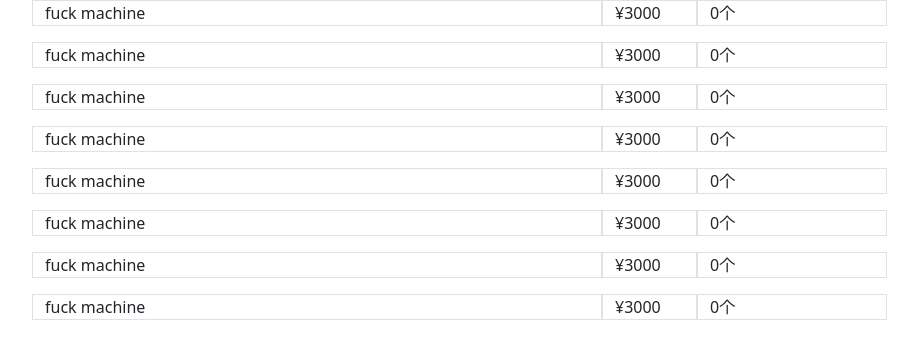
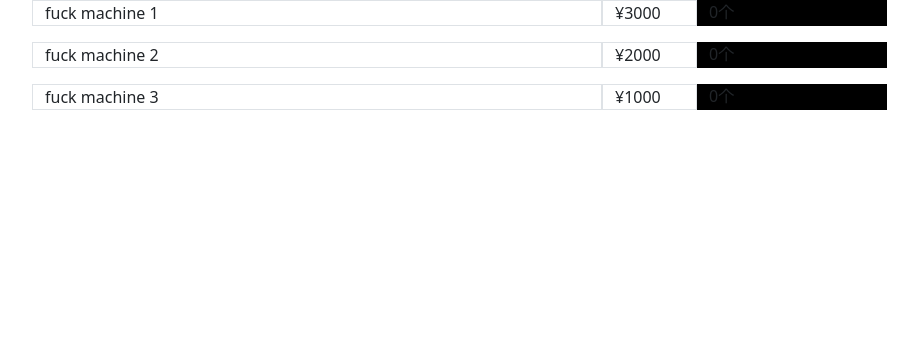
Before and after one commit to Marshall-Hao/react-demo, a React app: page / in a window 1280 px wide. Shown: the top 358 px of the page, without its empty margins (38-956 px from the left). Built offline with nearby package versions, Linux system fonts and the light colour scheme.

Commit message:
list condition check

```diff
--- a/src/App.js
+++ b/src/App.js
@@ -1,24 +1,50 @@
-import React from "react";
+import React, { Component } from "react";
 import "./App.css";
 import ListItem from "./components/listItem";
+// import ListItem from "./components/listItemFunc";
 
-function App() {
-  return (
-    <>
+const listData = [
+  {
+    id: 1,
+    name: "fuck machine 1",
+    price: 3000,
+    stock: 20,
+  },
+  {
+    id: 2,
+    name: "fuck machine 2",
+    price: 2000,
+    stock: 10,
+  },
+  {
+    id: 3,
+    name: "fuck machine 3",
+    price: 1000,
+    stock: 30,
+  },
+];
+
+class App extends Component {
+  renderList() {
+    if (listData.length === 0) {
+      return <div className="text-center">Empty</div>;
+    }
+    return listData.map((item, index) => {
+      return <ListItem key={item.id} data={item} />;
+    });
+  }
+
+  render() {
+    return (
       <div className="container">
-        <ListItem />
-        <ListItem />
-        <ListItem />
-        <ListItem />
+        {/* 简洁  与运算符*/}
+        {listData.length === 0 && (
+          <div className="text-center">Empty</div>
+        )}
+        {this.renderList()}
       </div>
-      <div className="container">
-        <ListItem />
-        <ListItem />
-        <ListItem />
-        <ListItem />
-      </div>
-    </>
-  );
+    );
+  }
 }
 
 export default App;
--- a/src/components/listItem.jsx
+++ b/src/components/listItem.jsx
@@ -1,15 +1,10 @@
 import React, { Component } from 'react';
 
-const product = {
-    id: 1,
-    name: "fuck machine",
-    price: 3000,
-    stock: 20,
-  };
-
-  let count = 0;
-
+let count = 0;
 class ListItem extends Component {
+    constructor( props) {
+        super(props)
+    }
 
     manageCount() {
         return count + '个'
@@ -18,9 +13,9 @@ class ListItem extends Component {
     render() {
         return (
             <div className='row mb-3'>
-                <div className='col-6 grid-col border'>{product.name}</div>
-                <div className='col-1 grid-col border'>¥{product.price}</div>
-                <div className='col-2 grid-col border'>{this.manageCount()}</div>
+                <div className='col-6 grid-col border'>{this.props.data.name}</div>
+                <div className='col-1 grid-col border'>¥{this.props.data.price}</div>
+                <div className={`col-2 grid-col border' ${count ? '':' bg-black'}`}>{this.manageCount()}</div>
             </div>
         );
     }
--- /dev/null
+++ b/src/components/listItemFunc.jsx
@@ -0,0 +1,21 @@
+
+import React from 'react';
+
+let count = 0;
+
+
+function manageCount() {
+    return count + '个'
+}
+
+const ListItem = (props) => {
+    return (
+    <div className='row mb-3'>
+        <div className='col-6 grid-col border'>{props.data.name}</div>
+        <div className='col-1 grid-col border'>¥{props.data.price}</div>
+        <div className='col-2 grid-col border'>{manageCount()}</div>
+    </div>
+    );
+}
+
+export default ListItem;
```
